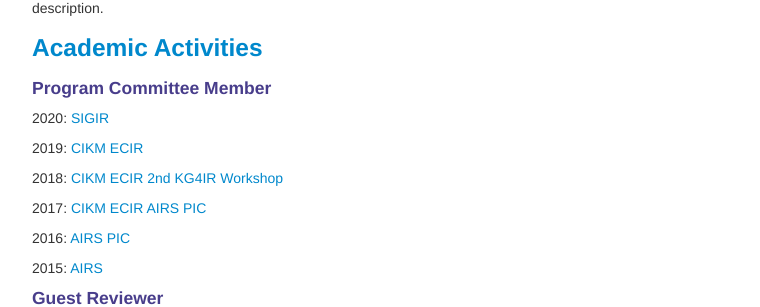
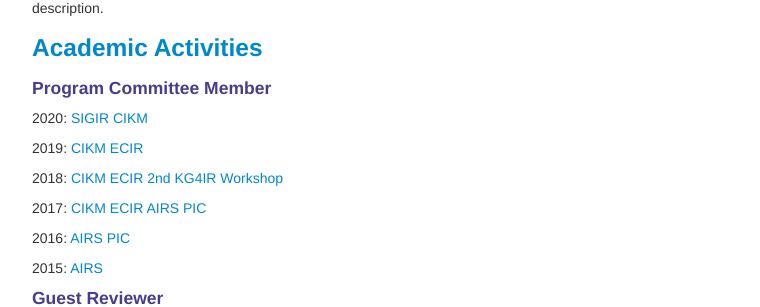
Before and after one commit to ii-research-yu/ii-research-yu.github.io, a Jekyll site: the page built from pages/research.md, in a window 1280 px wide. Shown: the part 1124-1431 px from the top of the page, without its empty margins (258-1018 px from the left). Built offline with Jekyll 4.4.1, drawn with Linux system fonts in a browser that asks for light colours.

Commit message:
Update research.md

```diff
--- a/pages/research.md
+++ b/pages/research.md
@@ -42,7 +42,7 @@
 
 #### Program Committee Member
 
-2020: [SIGIR](https://sigir.org/sigir2020/)
+2020: [SIGIR](https://sigir.org/sigir2020/) [CIKM](https://cikm2020.org/)
 
 2019: [CIKM](http://cikm2019.org) [ECIR](http://ecir2019.org/)
 
```
